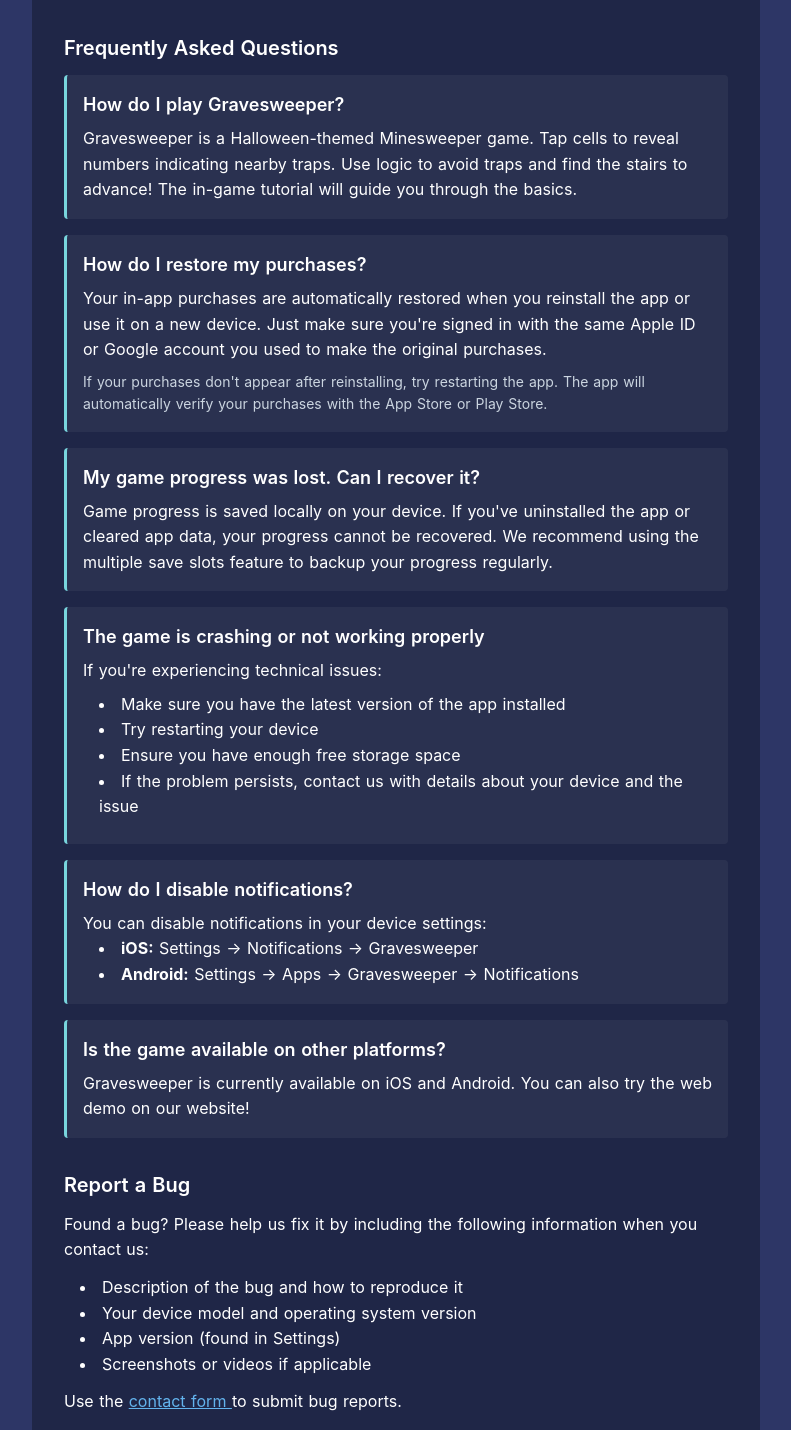
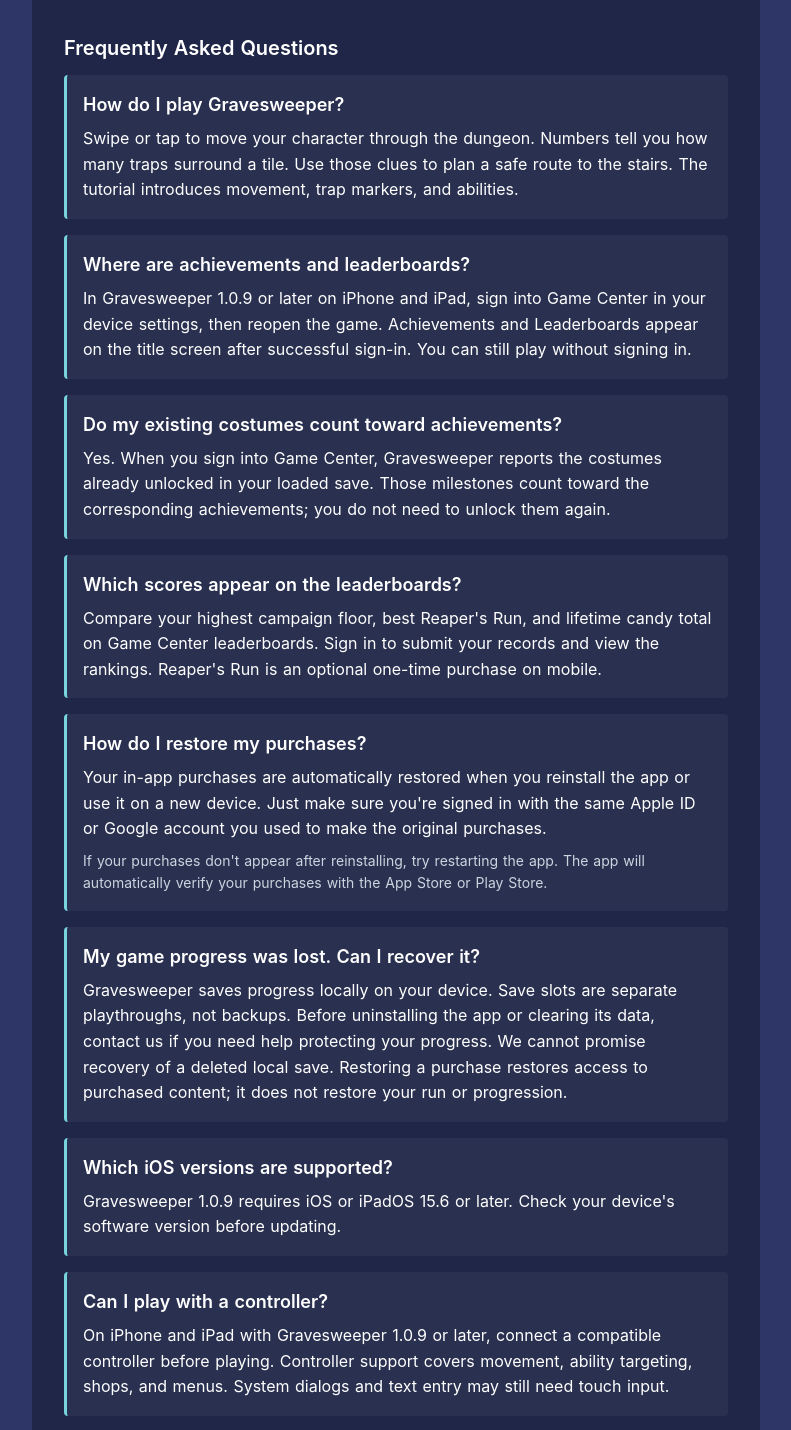
Before and after one commit to SuperWes/MidnightLaunchGamesSite, a Nuxt app: page /games/gravesweeper/support in a window 1280 px wide. Shown: the part 588-2018 px from the top of the page, without its empty margins (244-1035 px from the left). Built offline with nearby package versions, Linux system fonts and the light colour scheme.

Commit message:
Updated site text to match new release - WE

```diff
--- a/pages/games/gravesweeper/support/index.vue
+++ b/pages/games/gravesweeper/support/index.vue
@@ -43,9 +43,36 @@
           <div class="faq-item mb-4">
             <h3 class="text-lg font-semibold mb-2">How do I play Gravesweeper?</h3>
             <p>
-              Gravesweeper is a Halloween-themed Minesweeper game. Tap cells to reveal numbers
-              indicating nearby traps. Use logic to avoid traps and find the stairs to advance!
-              The in-game tutorial will guide you through the basics.
+              Swipe or tap to move your character through the dungeon. Numbers tell you how many
+              traps surround a tile. Use those clues to plan a safe route to the stairs. The tutorial
+              introduces movement, trap markers, and abilities.
+            </p>
+          </div>
+
+          <div class="faq-item mb-4">
+            <h3 class="text-lg font-semibold mb-2">Where are achievements and leaderboards?</h3>
+            <p>
+              In Gravesweeper 1.0.9 or later on iPhone and iPad, sign into Game Center in your device
+              settings, then reopen the game. Achievements and Leaderboards appear on the title screen
+              after successful sign-in. You can still play without signing in.
+            </p>
+          </div>
+
+          <div class="faq-item mb-4">
+            <h3 class="text-lg font-semibold mb-2">Do my existing costumes count toward achievements?</h3>
+            <p>
+              Yes. When you sign into Game Center, Gravesweeper reports the costumes already unlocked
+              in your loaded save. Those milestones count toward the corresponding achievements;
+              you do not need to unlock them again.
+            </p>
+          </div>
+
+          <div class="faq-item mb-4">
+            <h3 class="text-lg font-semibold mb-2">Which scores appear on the leaderboards?</h3>
+            <p>
+              Compare your highest campaign floor, best Reaper's Run, and lifetime candy total on
+              Game Center leaderboards. Sign in to submit your records and view the rankings.
+              Reaper's Run is an optional one-time purchase on mobile.
             </p>
           </div>
 
@@ -65,9 +92,27 @@
           <div class="faq-item mb-4">
             <h3 class="text-lg font-semibold mb-2">My game progress was lost. Can I recover it?</h3>
             <p>
-              Game progress is saved locally on your device. If you've uninstalled the app or
-              cleared app data, your progress cannot be recovered. We recommend using the multiple
-              save slots feature to backup your progress regularly.
+              Gravesweeper saves progress locally on your device. Save slots are separate playthroughs,
+              not backups. Before uninstalling the app or clearing its data, contact us if you need help
+              protecting your progress. We cannot promise recovery of a deleted local save. Restoring a
+              purchase restores access to purchased content; it does not restore your run or progression.
+            </p>
+          </div>
+
+          <div class="faq-item mb-4">
+            <h3 class="text-lg font-semibold mb-2">Which iOS versions are supported?</h3>
+            <p>
+              Gravesweeper 1.0.9 requires iOS or iPadOS 15.6 or later. Check your device's software
+              version before updating.
+            </p>
+          </div>
+
+          <div class="faq-item mb-4">
+            <h3 class="text-lg font-semibold mb-2">Can I play with a controller?</h3>
+            <p>
+              On iPhone and iPad with Gravesweeper 1.0.9 or later, connect a compatible controller
+              before playing. Controller support covers movement, ability targeting, shops, and menus.
+              System dialogs and text entry may still need touch input.
             </p>
           </div>
 
--- a/pages/gravesweeper/index.vue
+++ b/pages/gravesweeper/index.vue
@@ -21,7 +21,7 @@ export default {
         {
           hid: 'description',
           name: 'description',
-          content: 'Navigate through haunted dungeons as a brave skeleton, using Minesweeper-style logic to avoid deadly traps and find your way to freedom! Free to download on iOS and Android.'
+          content: "Minesweeper meets a haunted dungeon. Play Campaign and Daily Run free on mobile, unlock abilities and costumes, and try Reaper's Run with a one-time purchase."
         },
         // Open Graph / Facebook
         { hid: 'og:type', property: 'og:type', content: 'website' },
@@ -30,7 +30,7 @@ export default {
         {
           hid: 'og:description',
           property: 'og:description',
-          content: 'Navigate through haunted dungeons as a brave skeleton, using Minesweeper-style logic to avoid deadly traps and find your way to freedom!'
+          content: "Minesweeper meets a haunted dungeon. Play Campaign and Daily Run free on mobile, unlock abilities and costumes, and try Reaper's Run with a one-time purchase."
         },
         { hid: 'og:image', property: 'og:image', content: 'https://midnightlaunchgames.com/Gravesweeper-logo-solid.png' },
         { hid: 'og:image:width', property: 'og:image:width', content: '400' },
@@ -42,7 +42,7 @@ export default {
         {
           hid: 'twitter:description',
           name: 'twitter:description',
-          content: 'Navigate through haunted dungeons as a brave skeleton, using Minesweeper-style logic to avoid deadly traps and find your way to freedom!'
+          content: "Minesweeper meets a haunted dungeon. Play Campaign and Daily Run free on mobile, unlock abilities and costumes, and try Reaper's Run with a one-time purchase."
         },
         { hid: 'twitter:image', name: 'twitter:image', content: 'https://midnightlaunchgames.com/Gravesweeper-logo-solid.png' }
       ]
--- a/static/games/gravesweeper/version.json
+++ b/static/games/gravesweeper/version.json
@@ -65,7 +65,7 @@
     "When you're not sure, use fireworks to clear a path",
     "Skip levels to take advantage of candy multipliers",
     "You can toggle off abilities in the shop, so feel free to buy and experiment",
-    "Unlock Reaper's Run for $2 for surprisingly fun single-run challenges where you can try out new abilities",
+    "Unlock Reaper's Run with a one-time purchase for roguelike challenges and a different ability build each run",
     "Share your scores with your friends in text threads and social media using the share button"
   ]
 }
```
Also changed, not shown: pages/games/gravesweeper/index.vue (+34 -11 lines), pages/games/gravesweeper/privacy/index.vue (+24 -2 lines).
